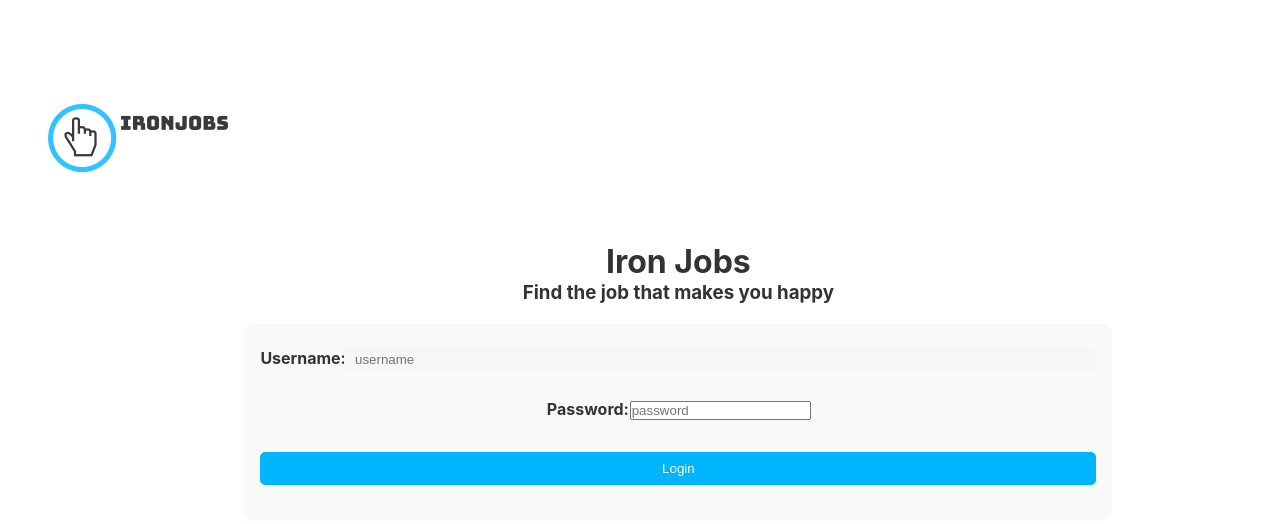
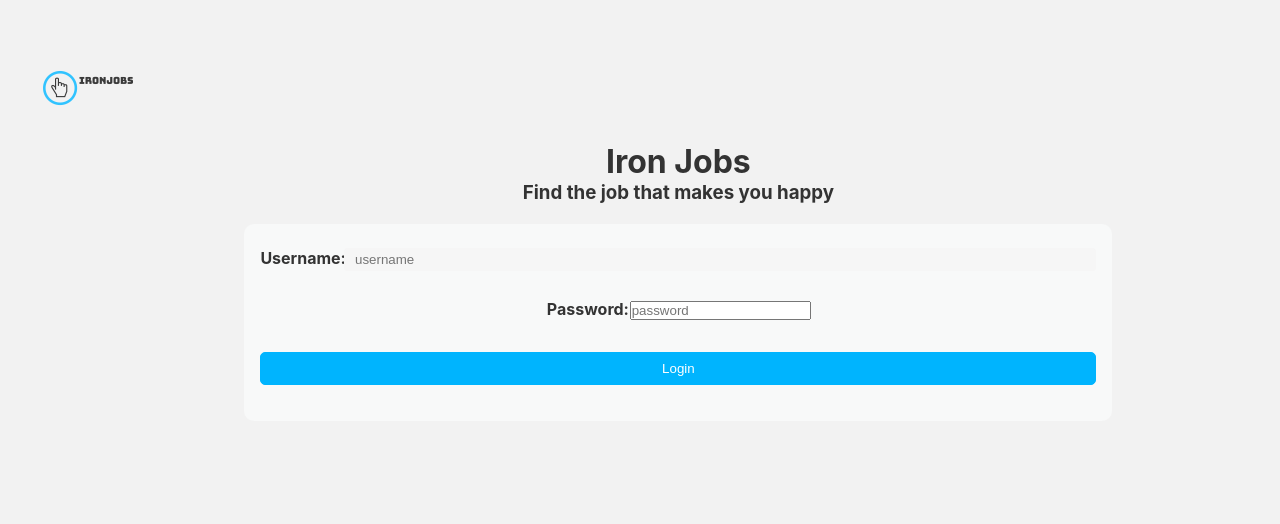
Before and after one commit to IronHack-MERN/ironjobs-frontend, a React (Create React App) app: page /login in a window 1280 px wide. Shown: the top 524 px of the page. Built offline with nearby package versions, Linux system fonts and the light colour scheme; no server answers.

Commit message:
ADD jobcard style

```diff
--- a/src/components/job/JobCard.js
+++ b/src/components/job/JobCard.js
@@ -1,5 +1,6 @@
 import React, { Component } from 'react';
 import iconjob from '../../img/icon-job.png';
+import '../../css/JobCard.css';
 
 const JobCard = (props) => {
 
@@ -21,7 +22,7 @@ const JobCard = (props) => {
             </p>
           </div>
           <div className='card-working-day'>
-            Jornada completa
+            Full time
           </div>
         <div className='card-location'>{location}</div>
         <div className='card-date'>18/11/2019</div>
--- /dev/null
+++ b/src/css/JobCard.css
@@ -0,0 +1,51 @@
+* {
+  box-sizing: border-box;
+  margin: 10px; }
+
+body {
+  background-color: #F2F2F2;
+  width: 100%; }
+
+.box {
+  display: flex;
+  padding: 2%;
+  margin: 2%;
+  background-color: #FFF; }
+
+img {
+  max-height: 100px; }
+
+a {
+  text-decoration: none; }
+
+a:link {
+  color: #161616; }
+
+a:hover {
+  color: #00B4FE; }
+
+.card-job {
+  width: 85%;
+  margin: 0 auto; }
+
+.card-img {
+  flex: 1 1 auto;
+  margin: auto; }
+
+.card-content {
+  flex: 1 1 auto; }
+
+.card-content {
+  flex: 1 3 auto; }
+
+.card-content p {
+  text-align: justify; }
+
+.working-day {
+  flex: 1 1 auto; }
+
+.card-location {
+  flex: 1 1 auto; }
+
+.card-date {
+  flex: 1 1 auto; }
--- /dev/null
+++ b/src/css/JobCard.scss
@@ -0,0 +1,65 @@
+* {
+  box-sizing: border-box;
+  margin: 10px;
+}
+
+body{
+  background-color: #F2F2F2;
+  width: 100%;
+}
+
+.box {
+  display: flex;
+  padding: 2%;
+  margin: 2%;
+  background-color: #FFF;
+}
+
+img{
+  max-height: 100px;
+}
+
+a{
+  text-decoration: none;
+}
+
+a:link {
+  color: #161616;
+}
+
+a:hover {
+  color: #00B4FE;
+}
+
+.card-job{
+  width: 85%;
+  margin: 0 auto;
+}
+
+.card-img {
+  flex: 1 1 auto;
+  margin: auto;
+}
+
+.card-content {
+  flex: 1 1 auto;
+}
+
+.card-content {
+  flex: 1 3 auto;
+}
+.card-content p{
+  text-align: justify;
+}
+
+.working-day {
+  flex: 1 1 auto;
+}
+
+.card-location{
+  flex: 1 1 auto;
+}
+
+.card-date{
+  flex: 1 1 auto;
+}
```
